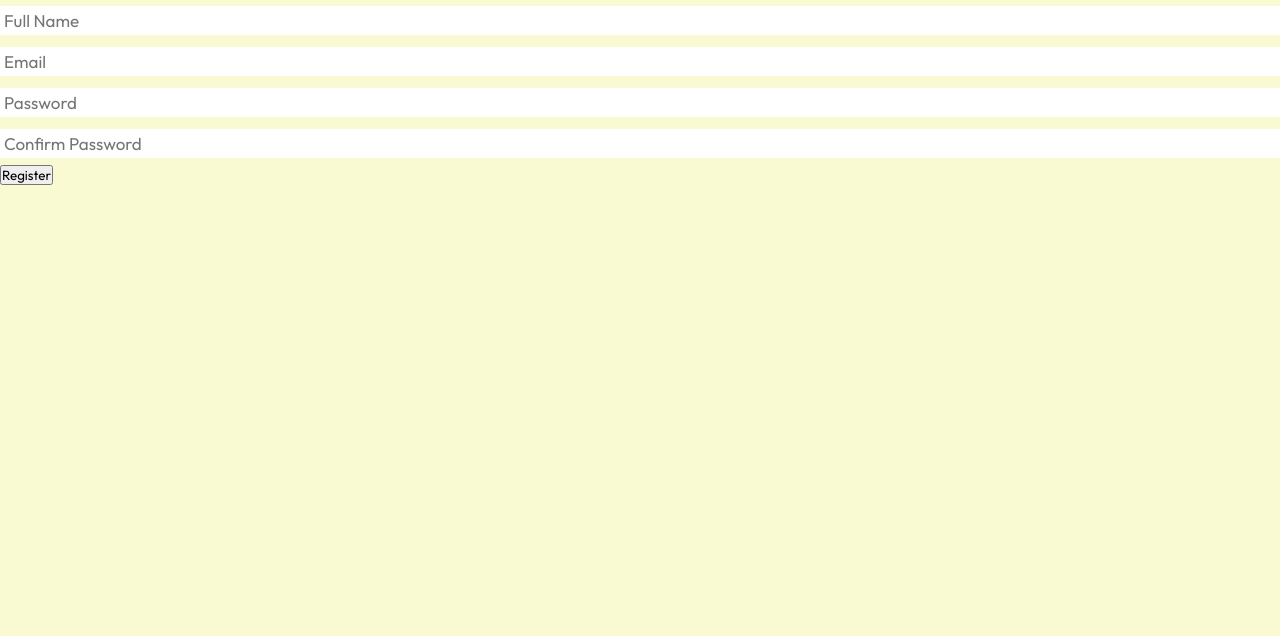
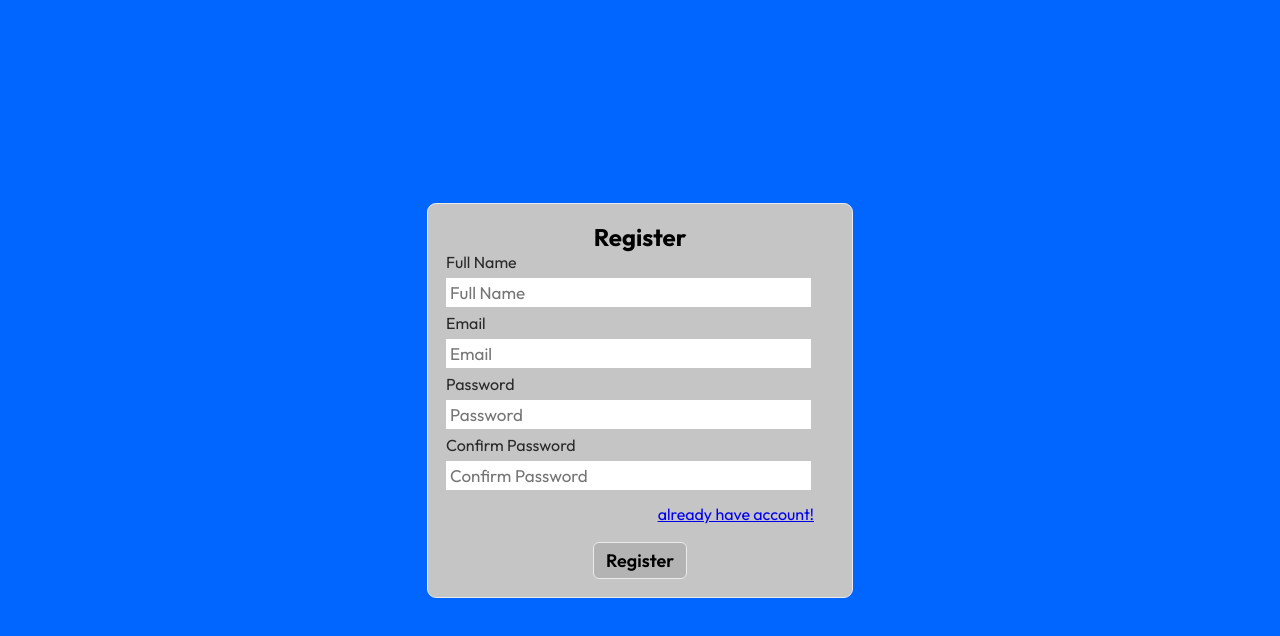
Before and after one commit to adiabhiraj195/fsd-assignment, a React (Create React App) app in the folder client/: page / in a window 1280 px wide. Shown: the top 636 px of the page. Built offline with nearby package versions, Linux system fonts and the light colour scheme.

Commit message:
style-adjust

```diff
--- a/client/src/App.css
+++ b/client/src/App.css
@@ -4,6 +4,6 @@
     padding: 0;
     width: 100%;
     height: 100vh;
-    background: lightgoldenrodyellow;
+    /* background: lightgoldenrodyellow; */
     position: relative;
 }
--- a/client/src/component/organism/header/header.css
+++ b/client/src/component/organism/header/header.css
@@ -3,7 +3,7 @@
     justify-content: space-between;
     align-items: center;
     padding: 10px 50px;
-    background-color: lightgreen;
+    background-color: whitesmoke;
     position: relative;
     height: 80px;
     width: 100%;
--- /dev/null
+++ b/client/src/component/organism/professional-detail/professional-detail.css
@@ -0,0 +1,23 @@
+.professional-detail-card-container {
+    width: 250px;
+    border: 1px solid #CECECE;
+    border-radius: 4px;
+    padding: 10px 13px;
+    margin-bottom: 20px;
+}
+
+.professional-detail-heading {
+    font-size: 19px;
+    font-weight: 500;
+    margin-bottom: 8px;
+    color: #222222E5;
+
+}
+
+.professional-body-wrap {
+    font-size: 16px;
+    font-weight: 400;
+    line-height: 15px;
+    color: #49454FCC;
+
+}
--- /dev/null
+++ b/client/src/component/organism/professional-detail/professional-detail.tsx
@@ -0,0 +1,16 @@
+import React from 'react'
+import "./professional-detail.css";
+
+const ProfessionalDetailCard = ()=> {
+  return (
+    <div className='professional-detail-card-container'>
+        <h2 className='professional-detail-heading'>Professional Detail</h2>
+        <div className='professional-body-wrap'>
+            <p>These are thre professional details shown to the users in the app.</p>
+            <img></img>
+        </div>
+    </div>
+  )
+}
+
+export default ProfessionalDetailCard;
--- a/client/src/component/organism/side-bar/side-bar.css
+++ b/client/src/component/organism/side-bar/side-bar.css
@@ -7,7 +7,7 @@
     height: 100%;
     /* left:0; */
     /* bottom: 0; */
-    background-color: lightpink;
+    background-color: whitesmoke;
     width: 240px;
 }
 
--- /dev/null
+++ b/client/src/pages/login/login.css
@@ -0,0 +1,21 @@
+.register-link-container{
+    text-align: end;
+    margin: 8px 20px;
+}
+.login-btn {
+    padding: 6px 12px;
+    font-size: 18px;
+    border: 1px solid #EBEBEE;
+    border-radius: 6px;
+    background-color: #b3b3b3;
+    cursor: pointer;
+    transform: 0.4s;
+    display: block;
+    margin-right: auto;
+    margin-left: auto;
+    font-weight: 600;
+}
+
+.login-btn:hover {
+    background-color: #cccccc;
+}
--- a/client/src/pages/login/login.page.tsx
+++ b/client/src/pages/login/login.page.tsx
@@ -2,8 +2,9 @@ import React, { useState } from 'react'
 import TextField from '../../component/atoms/text-field/text-field';
 import validator from 'validator';
 import AuthService from '../../service/auth-service';
-import { useNavigate } from 'react-router-dom';
+import { Link, useNavigate } from 'react-router-dom';
 import useAuth from '../../hooks/use-auth';
+import "./login.css";
 
 const Login = () => {
     const [email, setEmail] = useState<string>("");
@@ -23,8 +24,8 @@ const Login = () => {
         return isValid;
     }
 
-    const loginUser = async (e: any) => {
-        e.preventDefault();
+    const loginUser = async () => {
+        // e.preventDefault();
         // if (!validate()) {
         //     return;
         // }
@@ -45,9 +46,14 @@ const Login = () => {
     const handelOnInputPassword = (value: string) => {
         setPassword(value);
     };
+    const handleOnKeyPress = (event: KeyboardEvent) => {
+    if (event.key === 'Enter') loginUser();
+  };
     return (
         <div className='auth-page'>
             <div className='auth-container'>
+                <h2>Login!</h2>
+                <div className='input-conatiner'>
                     <TextField
                         id='login-email'
                         type='email'
@@ -64,8 +70,13 @@ const Login = () => {
                         onInput={handelOnInputPassword}
                         label='Password'
                     />
-
-                <button onClick={loginUser}>Login</button>
+                </div>
+                <div className='register-link-container'>
+                    <Link to={"/"}>register as new user</Link>
+                </div>
+                <div className='btn-container'>
+                    <button className='login-btn' onClick={loginUser}>Login</button>
+                </div>
             </div>
         </div>
     )
--- a/client/src/pages/profile/profile.css
+++ b/client/src/pages/profile/profile.css
@@ -38,7 +38,7 @@
 }
 
 .profile-main-card {
-    background-color: lightcoral;
+    background-color: whitesmoke;
     display: flex;
     position: absolute;
     width: 80%;
--- a/client/src/pages/profile/profile.page.tsx
+++ b/client/src/pages/profile/profile.page.tsx
@@ -11,6 +11,7 @@ import EducationCard from '../../component/organism/education-card/education-car
 import Header from '../../component/organism/header/header';
 import SideBar from '../../component/organism/side-bar/side-bar';
 import "./profile.css";
+import ProfessionalDetailCard from '../../component/organism/professional-detail/professional-detail';
 
 const ProfilePage = () => {
     const {
@@ -76,6 +77,7 @@ const ProfilePage = () => {
                             <SkillCard skills={userAllData.skills} />
                         </div>
                         <div className='profile-sub-container-rigth'>
+                            <ProfessionalDetailCard/>
                             <CertificateCard title={userAllData.certificate.title} organisation={userAllData.certificate.organisation} />
                             <EducationCard />
                         </div>
--- /dev/null
+++ b/client/src/pages/register/register.css
@@ -0,0 +1,44 @@
+.auth-page {
+    width: 100vw;
+    height: 100vh;
+    top: 0;
+    left: 0;
+    display: flex;
+    justify-content: center;
+    align-items: center;
+    background-color: rgb(0, 102, 255);
+}
+
+.auth-container {
+    background-color: rgb(197, 197, 197);
+    padding: 18px;
+    border: 1px solid #EBEBEE;
+    border-radius: 9px;
+    width: 426px;
+}
+
+.auth-container>h2 {
+    text-align: center;
+}
+
+.register-btn {
+    padding: 6px 12px;
+    font-size: 18px;
+    border: 1px solid #EBEBEE;
+    border-radius: 6px;
+    background-color: #b3b3b3;
+    cursor: pointer;
+    transform: 0.4s;
+    display: block;
+    margin-right: auto;
+    margin-left: auto;
+    font-weight: 600;
+}
+
+.register-btn:hover {
+    background-color: #cccccc;
+}
+.login-link-container{
+    text-align: end;
+    margin: 8px 20px;
+}
--- a/client/src/pages/register/register.page.tsx
+++ b/client/src/pages/register/register.page.tsx
@@ -2,8 +2,8 @@ import React, { useState } from 'react'
 import TextField from '../../component/atoms/text-field/text-field';
 import AuthService from '../../service/auth-service';
 import validator from "validator";
-import { useNavigate } from "react-router-dom";
-import Button from '../../component/atoms/button/sm-button';
+import { Link, useNavigate } from "react-router-dom";
+import "./register.css";
 
 const Register = () => {
     const [fullName, setFullName] = useState<string>("");
@@ -59,14 +59,17 @@ const Register = () => {
         setPassword2(value);
     }
     return (
-        <div className='register-page'>
+        <div className='auth-page'>
             <div className='auth-container'>
+                <h2>Register</h2>
+                <div className='input-container'>
                     <TextField
                         id='fullName-register'
                         value={fullName}
                         placeholder='Full Name'
                         type='text'
                         onInput={handleOnInputName}
+                        label='Full Name'
                     />
                     <TextField
                         id='email-register'
@@ -74,6 +77,7 @@ const Register = () => {
                         placeholder='Email'
                         type='email'
                         onInput={handleOnInputEmail}
+                        label='Email'
                     />
                     <TextField
                         id='passowrd-register'
@@ -81,6 +85,7 @@ const Register = () => {
                         placeholder='Password'
                         type='password'
                         onInput={handleOnInputPassword1}
+                        label='Password'
                     />
                     <TextField
                         id='confirm-password-register'
@@ -88,10 +93,15 @@ const Register = () => {
                         placeholder='Confirm Password'
                         type='password'
                         onInput={handleOnInputPassword2}
+                        label='Confirm Password'
                     />
-
-                <button onClick={registerUser}>Register</button>
-                {/* <Button btnName='Upload Photo' /> */}
+                </div>
+                <div className='login-link-container'>
+                    <Link to={"/login"}>already have account!</Link>
+                </div>
+                <div className="btn-container">
+                    <button className='register-btn' onClick={registerUser}>Register</button>
+                </div>
             </div>
         </div>
     )
```
Lines whose indentation alone changed are shown as unchanged.
